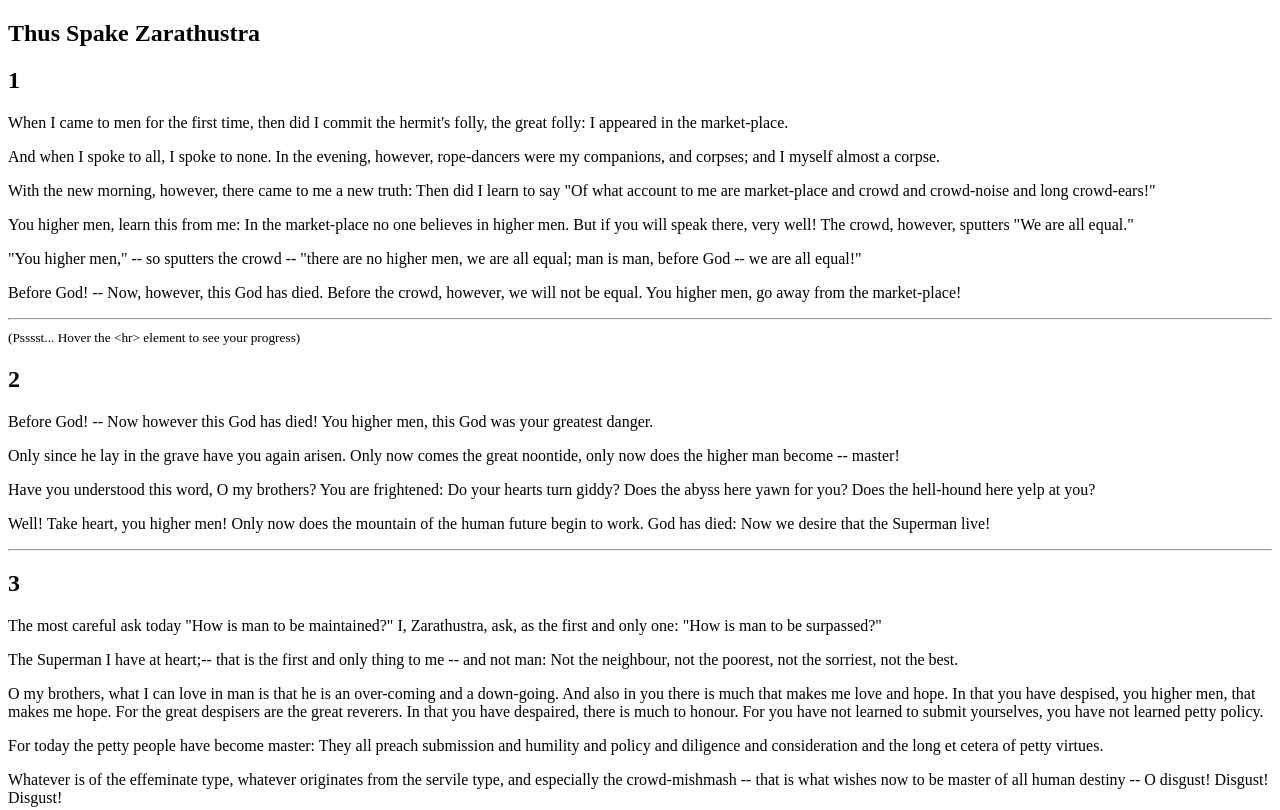
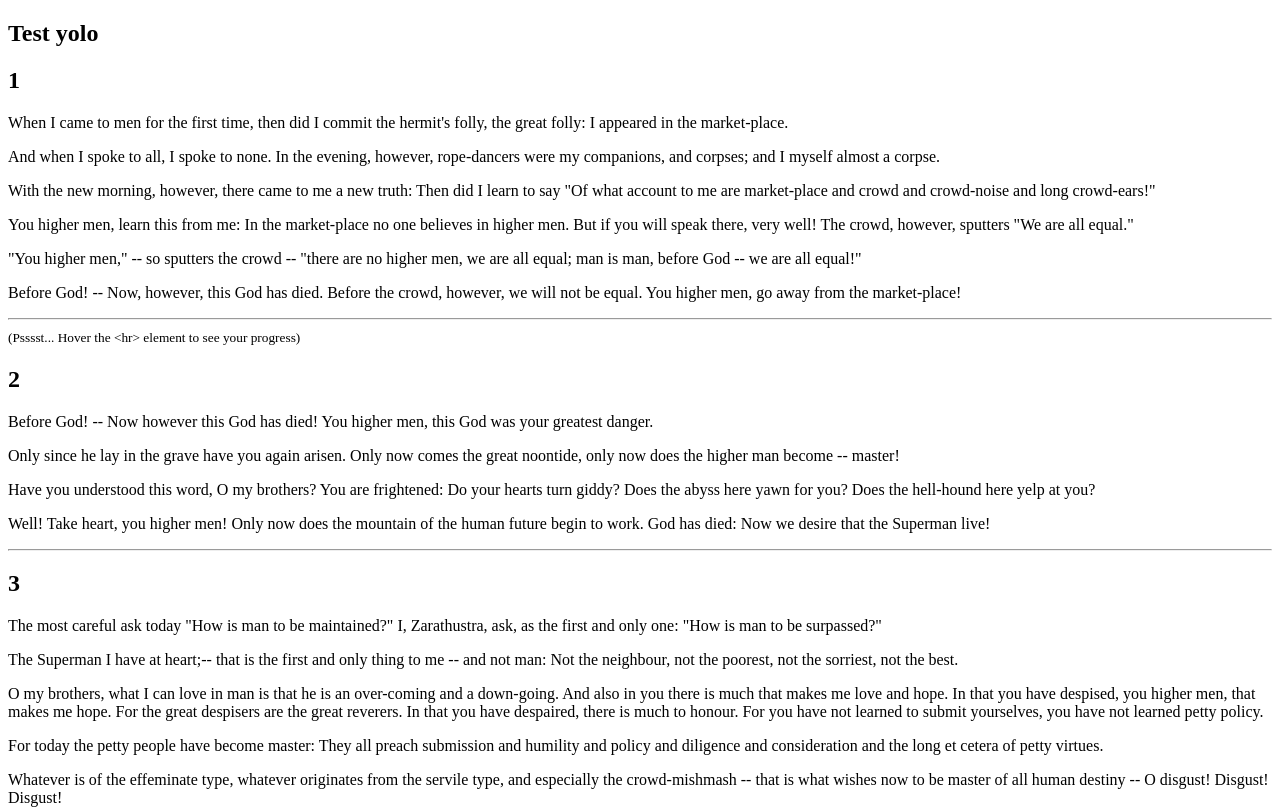
Before and after one commit to rayjay00/Ebook-Project, a plain HTML site: page index.html in a window 1280 px wide. Shown: the top 810 px of the page. Drawn offline with Linux system fonts and the light colour scheme; a web font is replaced by a local one.

Commit message:
Test commit for WebStorm

```diff
--- a/index.html
+++ b/index.html
@@ -3,7 +3,7 @@
 <link href='http://fonts.googleapis.com/css?family=Open+Sans|Cabin+Sketch' rel='stylesheet' type='text/css'>
   <article>
   <div class="hero">
-    <h1>Thus Spake Zarathustra</h1>
+    <h1>Test yolo</h1>
   </div>
   <div class="wrap">
     <h2>1</h2>
```
